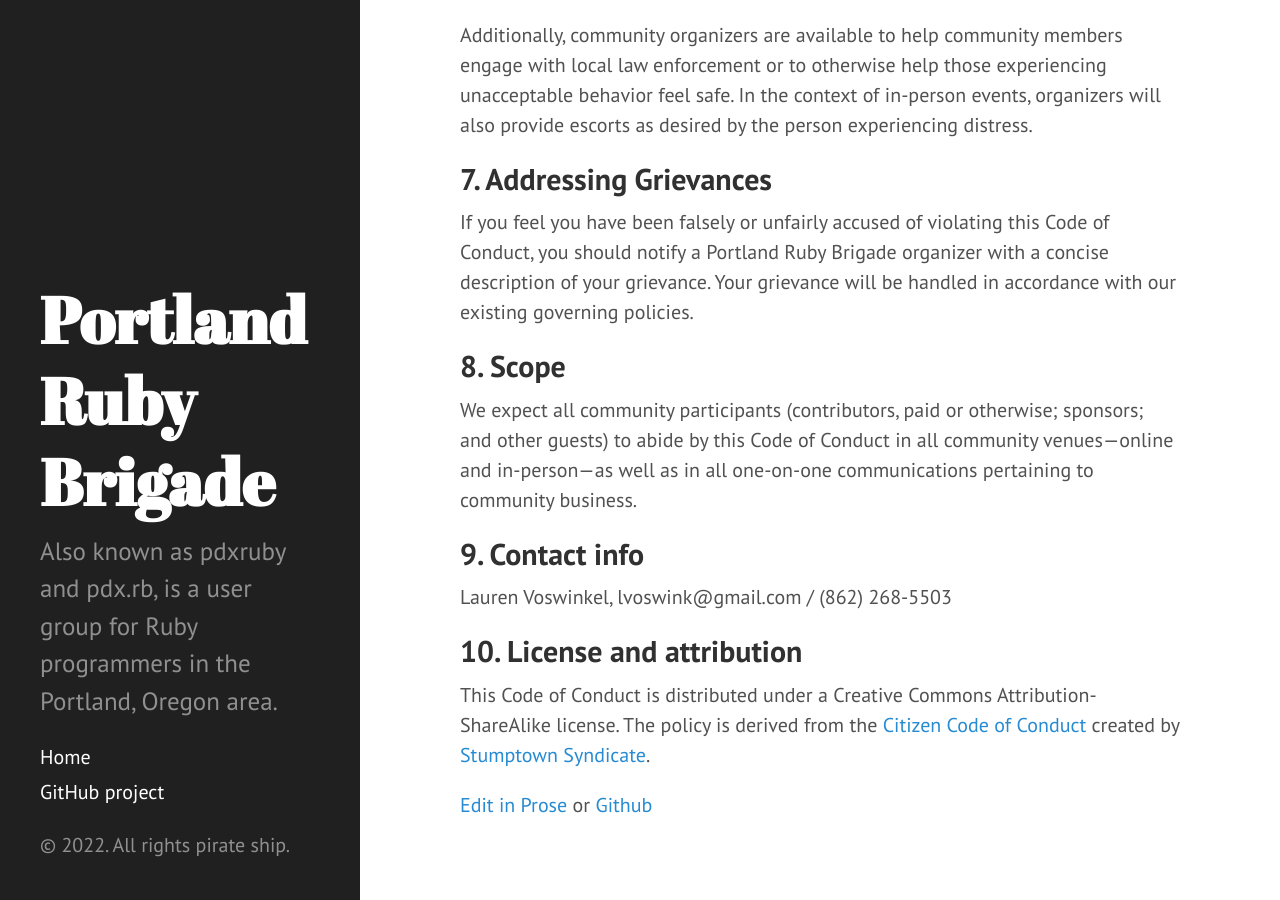
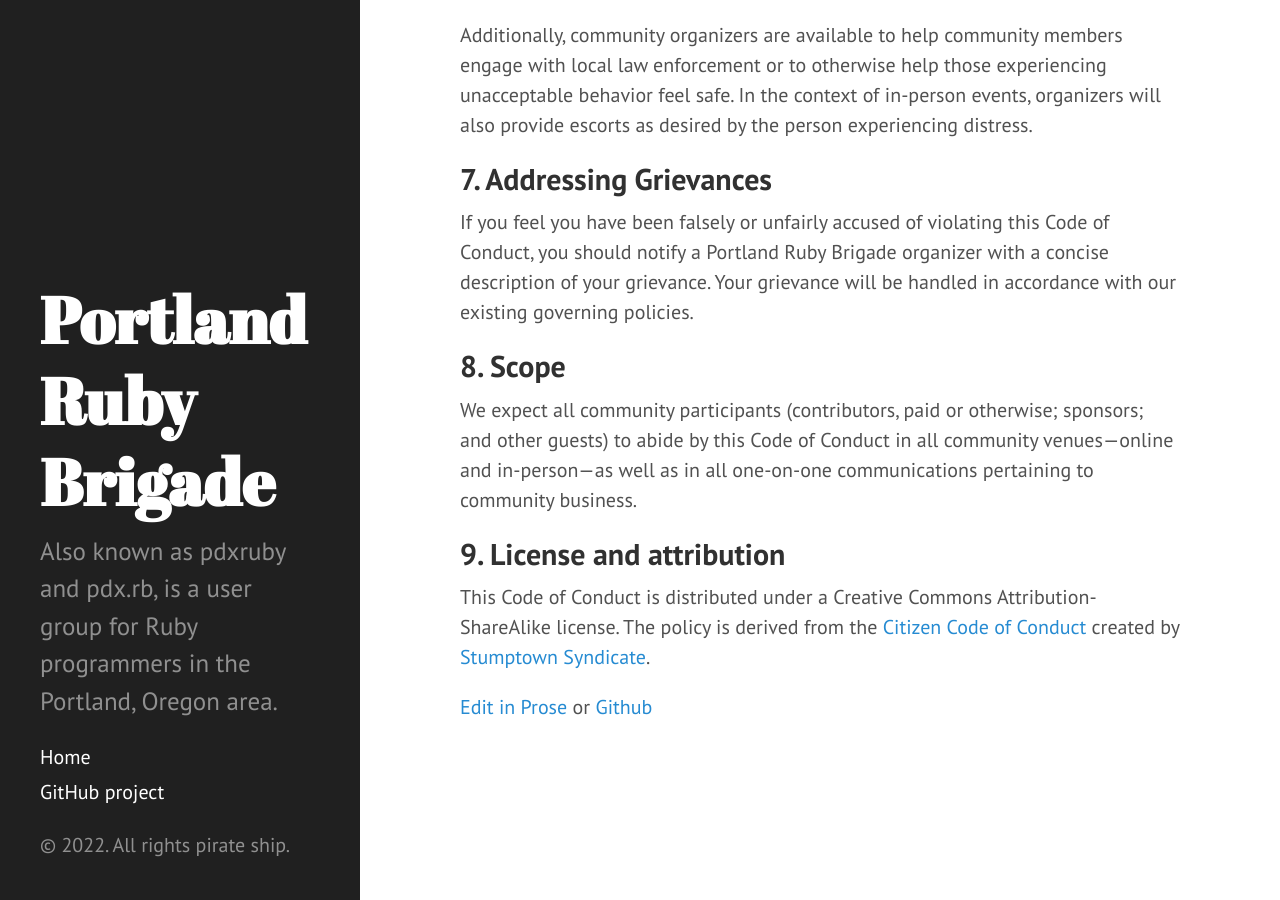
Before and after one commit to pdxruby/pdxruby.github.io, a Jekyll site: the page built from CONDUCT.md, in a window 1280 px wide and 900 px high, scrolled down 2527 px. Built offline with Jekyll 4.4.1, drawn with Linux system fonts in a browser that asks for light colours; our own code applies the rules of GitHub Pages for plain Markdown files.

Commit message:
Update CONDUCT.md
Removing myself as a contact for CoC violations.

```diff
--- a/CONDUCT.md
+++ b/CONDUCT.md
@@ -63,10 +63,6 @@ If you feel you have been falsely or unfairly accused of violating this Code of
 
 We expect all community participants (contributors, paid or otherwise; sponsors; and other guests) to abide by this Code of Conduct in all community venues—online and in-person—as well as in all one-on-one communications pertaining to community business.
 
-## 9. Contact info
-
-Lauren Voswinkel, lvoswink@gmail.com / (862) 268-5503
-
-## 10. License and attribution
+## 9. License and attribution
 
 This Code of Conduct is distributed under a Creative Commons Attribution-ShareAlike license. The policy is derived from the [Citizen Code of Conduct](http://citizencodeofconduct.org) created by [Stumptown Syndicate](http://stumptownsyndicate.org).
```
